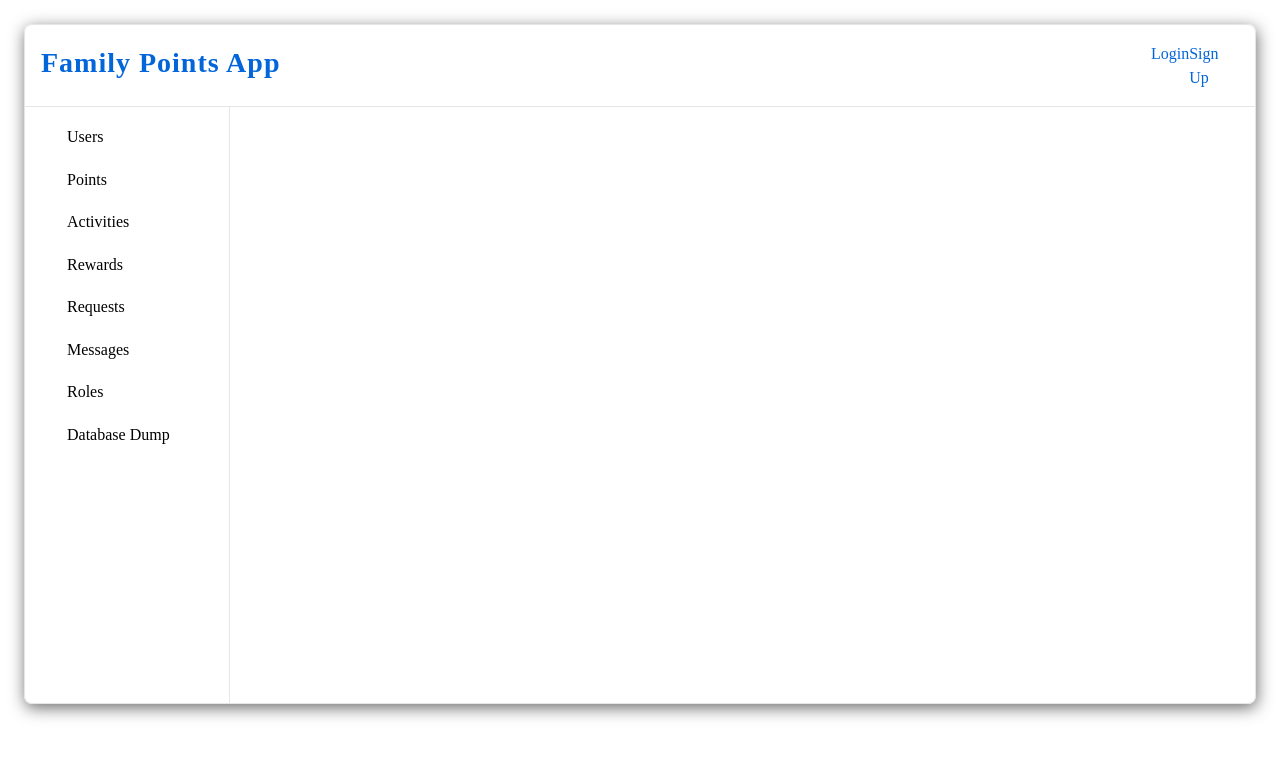
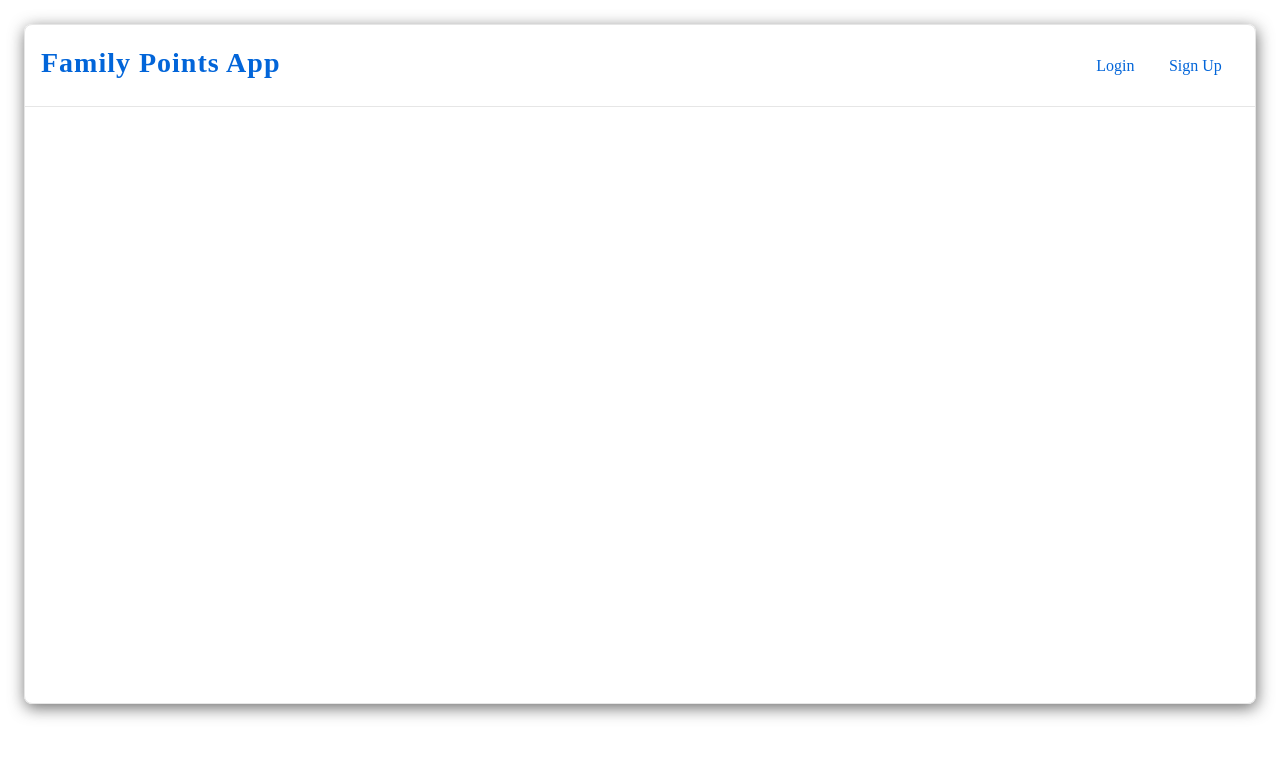
Before and after one commit to daniel-schroeder-dev/cwhq-kathir-points-app, a Flask app: page /admin in a window 1280 px wide. Shown: the top 758 px of the page. Run offline with Flask 2, Linux system fonts and the light colour scheme.

Commit message:
Finish basic admin logic.

```diff
--- a/app.py
+++ b/app.py
@@ -18,6 +18,7 @@ def sign_up():
 def login():
     if request.method == "POST":
         session["is_logged_in"] = True
+        session["is_admin"] = True
         return redirect(url_for("admin"))
 
     return render_template("login.html")
@@ -26,6 +27,7 @@ def login():
 @app.route("/logout")
 def logout():
     session["is_logged_in"] = False
+    session["is_admin"] = False
     return redirect(url_for("login"))
 
 
--- a/static/site.css
+++ b/static/site.css
@@ -58,7 +58,8 @@ h1 {
 .main-nav {
     display: flex;
     justify-content: space-around;
-    width: 10vw;
+    width: 20vw;
+    max-width: 200px;
     list-style: none;
 }
 
--- a/templates/admin.html
+++ b/templates/admin.html
@@ -1,18 +1 @@
-{% extends "base.html" %} {% block main %}
-
-<div class="left-container">
-    <section class="admin-options">
-        <a href="{{ url_for('users') }}">Users</a>
-        <a href="{{ url_for('points') }}">Points</a>
-        <a href="{{ url_for('activities') }}">Activities</a>
-        <a href="{{ url_for('rewards') }}">Rewards</a>
-        <a href="{{ url_for('requests') }}">Requests</a>
-        <a href="{{ url_for('messages') }}">Messages</a>
-        <a href="{{ url_for('roles') }}">Roles</a>
-        <a href="{{ url_for('db_dump') }}">Database Dump</a>
-    </section>
-</div>
-
-<div class="right-container"></div>
-
-{% endblock main %}
+{% extends "base.html" %}
--- a/templates/base.html
+++ b/templates/base.html
@@ -1,3 +1,4 @@
+{% import "macros.html" as macros %}
 <!DOCTYPE html>
 <html lang="en-US">
     <head>
@@ -27,6 +28,9 @@
                 </ul>
             </nav>
         </header>
-        <main>{% block main %} {% endblock main %}</main>
+        <main>
+            {% block main %} {% if session.get("is_logged_in") and session.get("is_admin") %} {{
+            macros.render_admin_options() }} {% endif %} {% endblock main %}
+        </main>
     </body>
 </html>
--- /dev/null
+++ b/templates/macros.html
@@ -0,0 +1,16 @@
+{% macro render_admin_options() %}
+<div class="left-container">
+    <section class="admin-options">
+        <a href="{{ url_for('users') }}">Users</a>
+        <a href="{{ url_for('points') }}">Points</a>
+        <a href="{{ url_for('activities') }}">Activities</a>
+        <a href="{{ url_for('rewards') }}">Rewards</a>
+        <a href="{{ url_for('requests') }}">Requests</a>
+        <a href="{{ url_for('messages') }}">Messages</a>
+        <a href="{{ url_for('roles') }}">Roles</a>
+        <a href="{{ url_for('db_dump') }}">Database Dump</a>
+    </section>
+</div>
+
+<div class="right-container"></div>
+{% endmacro %}
```
